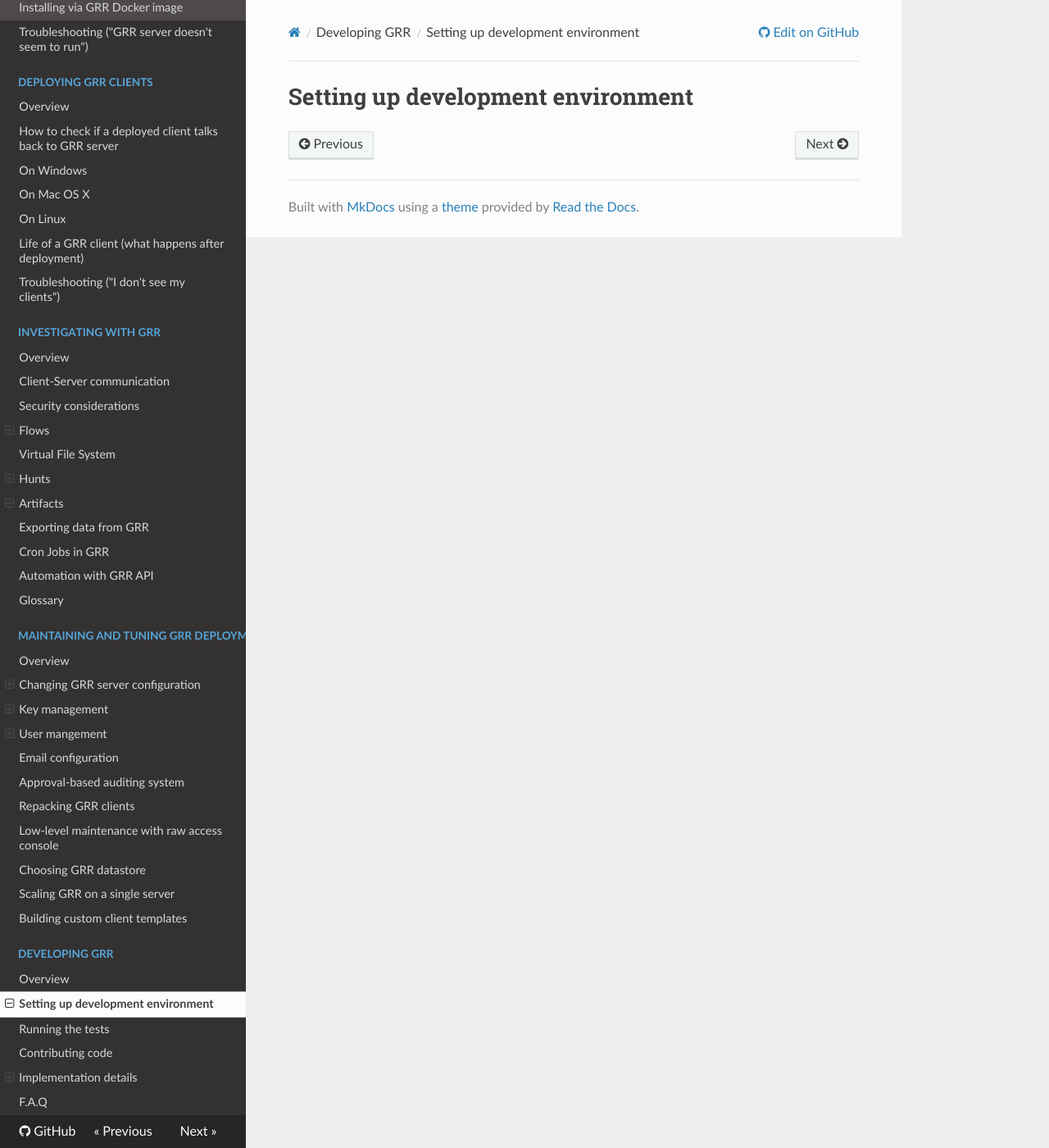
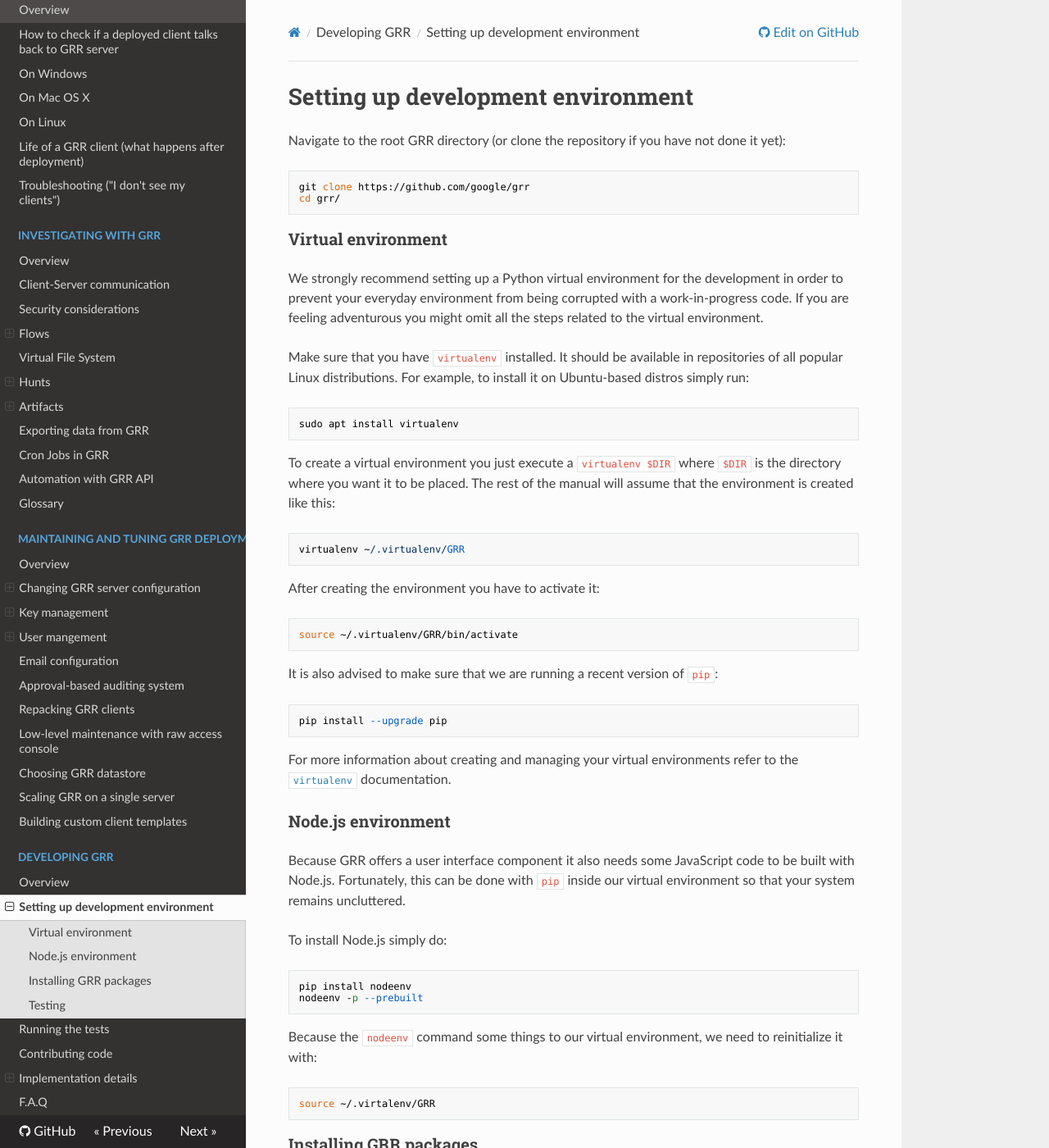
Before and after one commit to google/grr-doc, an MkDocs documentation site: the page built from docs/developing-grr/setting-up-dev-env.md, in a window 1280 px wide and 1400 px high. Shown: the whole window at 82% size. Built offline with MkDocs 1.6.1, drawn with Linux system fonts in a browser that asks for light colours; nearby versions of some CDN libraries; old or Windows-style settings are respelled for this version of MkDocs; some of the changed text lies outside the part shown.

Commit message:
Add a doc about setting up the dev environment.

```diff
--- a/docs/developing-grr/setting-up-dev-env.md
+++ b/docs/developing-grr/setting-up-dev-env.md
@@ -1 +1,74 @@
 # Setting up development environment
+
+Navigate to the root GRR directory (or clone the repository if you have not done
+it yet):
+
+    git clone https://github.com/google/grr
+    cd grr/
+
+### Virtual environment
+
+We strongly recommend setting up a Python virtual environment for the
+development in order to prevent your everyday environment from being corrupted
+with a work-in-progress code. If you are feeling adventurous you might omit all
+the steps related to the virtual environment.
+
+Make sure that you have `virtualenv` installed. It should be available in
+repositories of all popular Linux distributions. For example, to install it on
+Ubuntu-based distros simply run:
+
+    sudo apt install virtualenv
+
+To create a virtual environment you just execute a `virtualenv $DIR` where
+`$DIR` is the directory where you want it to be placed. The rest of the manual
+will assume that the environment is created like this:
+
+    virtualenv ~/.virtualenv/GRR
+
+After creating the environment you have to activate it:
+
+    source ~/.virtualenv/GRR/bin/activate
+
+It is also advised to make sure that we are running a recent version of `pip`:
+
+    pip install --upgrade pip
+
+For more information about creating and managing your virtual environments
+refer to the [`virtualenv`](https://virtualenv.pypa.io) documentation.
+
+### Node.js environment
+
+Because GRR offers a user interface component it also needs some JavaScript code
+to be built with Node.js. Fortunately, this can be done with `pip` inside our
+virtual environment so that your system remains uncluttered.
+
+To install Node.js simply do:
+
+    pip install nodeenv
+    nodeenv -p --prebuilt
+
+Because the `nodeenv` command some things to our virtual environment, we need to
+reinitialize it with:
+
+    source ~/.virtalenv/GRR
+
+### Installing GRR packages
+
+GRR is split into multiple packages. For the development we recommend installing
+all components. Assuming that you are in the root GRR directory run the
+following commands:
+
+    pip install -e .
+    pip install -e ./grr/config/grr-response-server
+    pip install -e ./grr/config/grr-response-client
+    pip install -e ./grr/config/grr-response-test
+
+The `-e` (or `--editable`) flag passed to `pip` makes sure that the packages
+are installed in a "development" mode - any changes you make in your working
+directory are directly reflected in your virtual environment, no reinstalling
+is required.
+
+### Testing
+
+Now you are ready to start the GRR development. To make sure that everything is
+set-up correctly follow the [testing guide](`running-tests.md`).
```
